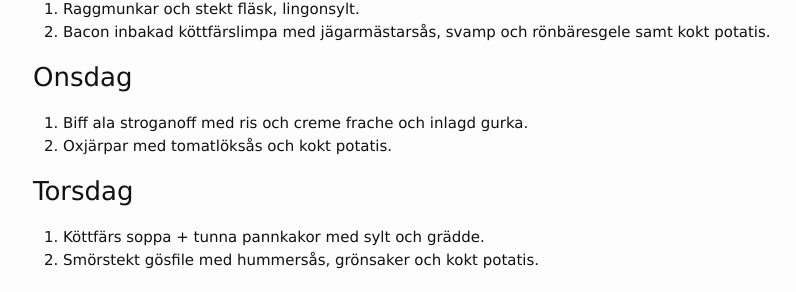
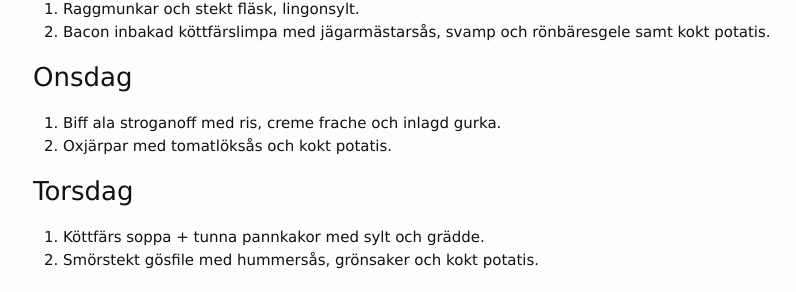
Before and after one commit to FarInn62/farinn62.github.io, a Jekyll site: the page built from lunch.md, in a window 1280 px wide. Shown: the part 392-684 px from the top of the page, without its empty margins (237-1033 px from the left). Built offline with Jekyll 4.4.1, drawn with Linux system fonts in a browser that asks for light colours.

Commit message:
Update lunch.md

```diff
--- a/lunch.md
+++ b/lunch.md
@@ -22,7 +22,7 @@ Alla rätter: 80:- Take away: 60:-
 
 ### Onsdag
 
-1. Biff ala stroganoff med ris och creme frache och inlagd gurka.
+1. Biff ala stroganoff med ris, creme frache och inlagd gurka.
 2. Oxjärpar med tomatlöksås och kokt potatis.
 
 ### Torsdag
```
